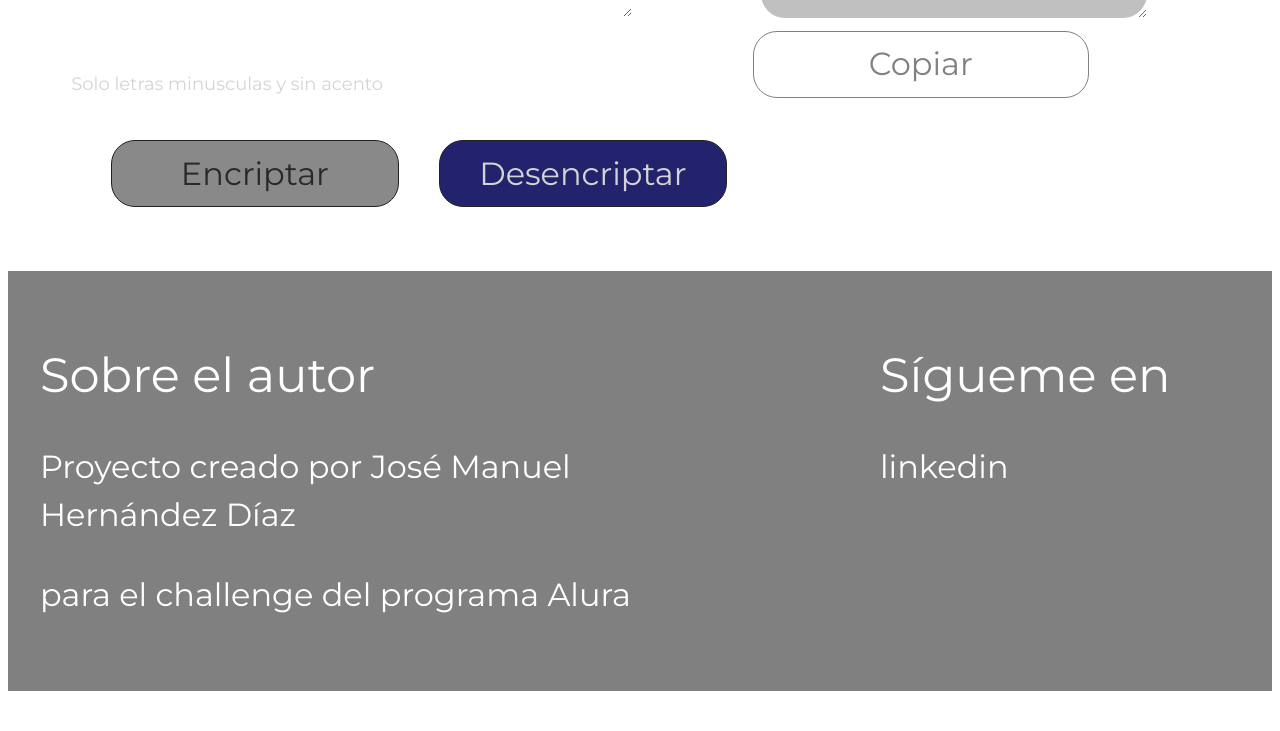
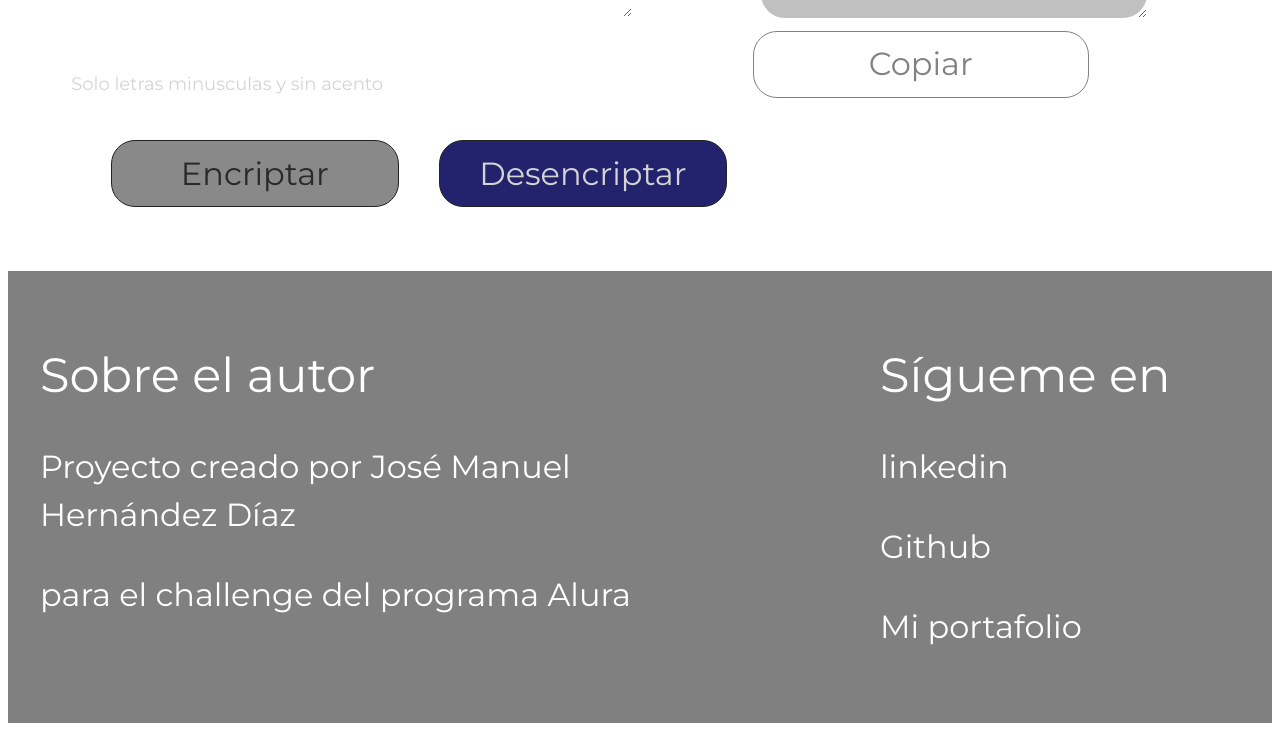
Before and after one commit to ManuelHeraz/encriptadorHeraz, a plain HTML site: page index.html in a window 1280 px wide. Shown: the part 560-1291 px from the top of the page. Before the commit the page ends 1259 px from the top, so only its background shows below. Drawn offline with Linux system fonts and the light colour scheme; files whose address does not match are found by name.

Commit message:
actualizacion de rodapie

```diff
--- a/index.html
+++ b/index.html
@@ -55,6 +55,12 @@
             <ul>
               <li><a href="https://www.linkedin.com/in/manuelheraz/">linkedin</a></li>
             </ul>
+            <ul>
+              <li><a href="https://www.linkedin.com/in/manuelheraz/">Github</a></li>
+            </ul>
+            <ul>
+              <li><a href="https://www.linkedin.com/in/manuelheraz/">Mi portafolio</a></li>
+            </ul>
           </div>
         </div>
       </footer>
```
